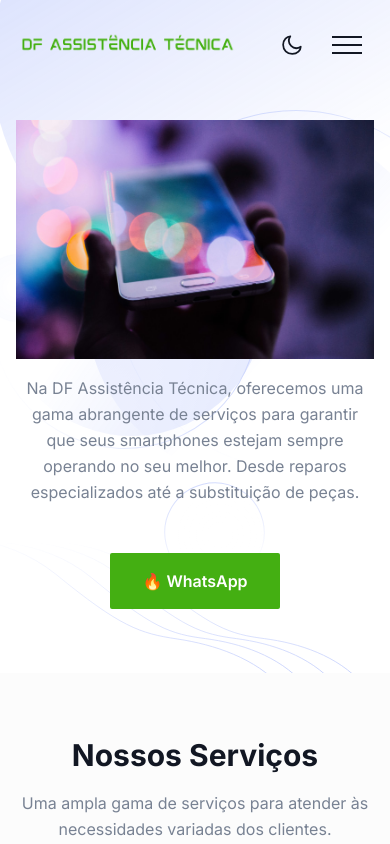
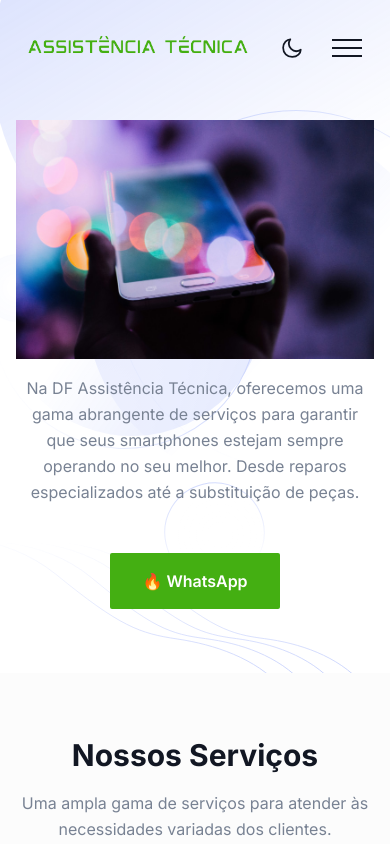
Before and after one commit to andrelobo/df-assistencia-tecnica, a Next.js app: page / in a window 390 px wide. Both pictures are taken after a click on the button 292 px from the left and 44 px from the top of the page. Shown: the top 844 px of the page. Built offline with nearby package versions, Linux system fonts and the light colour scheme; a web font is replaced by a local one.

Commit message:
feat:Logo mobile

```diff
--- a/src/components/Header/index.tsx
+++ b/src/components/Header/index.tsx
@@ -44,7 +44,7 @@
           <div className="w-full max-w-[400px] px-4 xl:mr-12">
             <Link href="/" className={`header-logo block ${sticky ? "py-5 lg:py-2" : "py-8"}`}>
               <Image
-                src="/images/logo/logo.png"
+                src="/images/logo/logo-2.png"
                 alt="logo"
                 width={478}
                 height={56}
--- a/src/styles/index.css
+++ b/src/styles/index.css
@@ -26,7 +26,7 @@
 
 @media (max-width: 767px) {
 .header-logo {
-  width: 135%; /* Set the width as a percentage of the container's width */
+  width: 150%; /* Set the width as a percentage of the container's width */
   max-width: 350px; /* Set a maximum width if needed */
   height: auto; /* Allow the height to adjust proportionally */
 }
```
